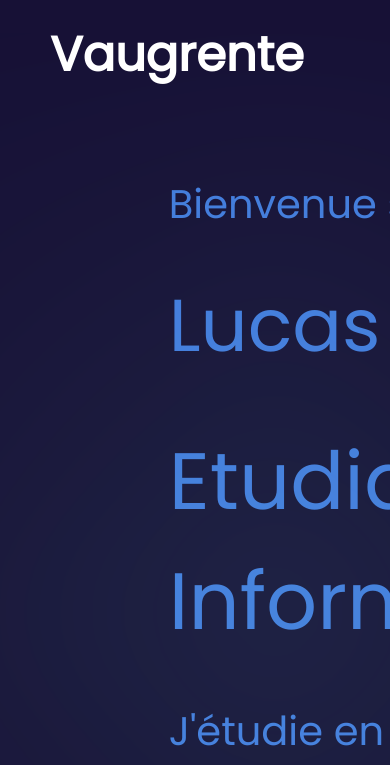
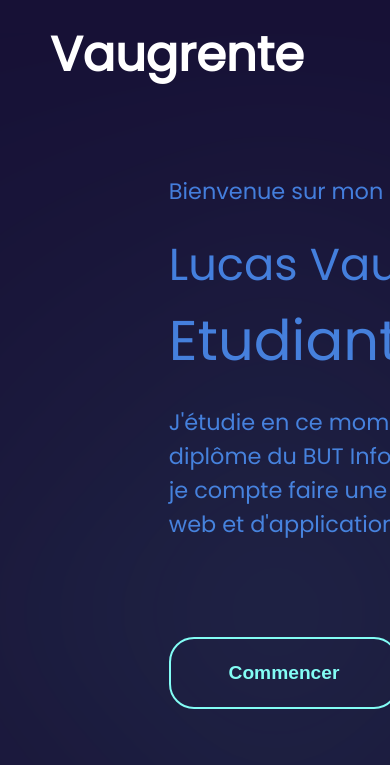
Before and after one commit to LucasVaugrente/Site-Personnel, a plain HTML site: page index.html in a window 390 px wide. Shown: the part 79-844 px from the top of the page. Drawn offline with Linux system fonts and the light colour scheme.

Commit message:
Update responsive Debut

```diff
--- a/css/debut.css
+++ b/css/debut.css
@@ -17,6 +17,7 @@
 
 .statut {
     font-size: 4em;
+    white-space: nowrap;
 }
 
 .btn-commencer {
@@ -57,10 +58,10 @@
     opacity: 0.6;
 }
 
-.test {
+.fond {
     position: absolute;
-    top: 70%;
-    left: 45%;
+    top: 70vh;
+    left: 45vw;
 }
 
 .cercle {
@@ -77,33 +78,32 @@
 
 @media screen and (max-width:1200px) {
 
-    .bienvenue, .pitch, .btn-commencer {
+    .bienvenue, .pitch {
         font-size: 1.2em;
     }
 
     .nom {
-        font-size: 2.3em;
+        font-size: 2.8em;
     }
 
     .statut {
-        font-size: 3.3em;
+        font-size: 3.8em;
     }
 }
 
-@media screen and (max-width:1050px) {
+@media screen and (max-width:1100px) {
 
-    .nom {
-        font-size: 2.5em;
+    .statut {
+        font-size: 3.5em;
     }
 
-    .statut {
-        font-size: 3em;
+    .bienvenue, .pitch {
+        font-size: 1.1em;
     }
 
-    .pitch, .pitch, .bienvenue {
-        font-size: 1.3em;
+    .btn-commencer {
+        margin-top: 3em;
     }
-
 }
 
 /* On commence à voir le haut du mon profil */
@@ -114,16 +114,20 @@
         padding-bottom: 30vh;
     }
 
-    .nom {
-        font-size: 2.8em;
+    .bienvenue, .pitch {
+        font-size: 1.3em;
     }
 
-    .statut {
-        font-size: 3.3em;
+    .nom  {
+        margin-top: 0.5em;
     }
 
-    .pitch, .pitch, .bienvenue {
-        font-size: 1.6em;
+    .pitch {
+        margin-top: 1em;
+    }
+
+    .btn-commencer {
+        margin-top: 4em;
     }
 }
 
@@ -135,20 +139,14 @@
         padding-bottom: 40vh;
     }
 
-    .nom {
-        font-size: 3.2em;
+    .bienvenue, .pitch {
+        font-size: 1.4em;
     }
 
-    .statut {
-        font-size: 3.7em;
-    }
-
-    .pitch {
-        font-size: 1.5em;
-    }
-
-    .btn-commencer, .bienvenue {
-        font-size: 1.6em;
+    .btn-commencer {
+        width: 12em;
+        padding: 1.2em;
+        margin-top: 5em;
     }
 }
 
@@ -160,20 +158,8 @@
         padding-bottom: 50vh;
     }
 
-    .nom {
-        font-size: 3.4em;
-    }
-
-    .statut {
-        font-size: 3.9em;
-    }
-
-    .pitch {
-        font-size: 1.7em;
-    }
-
-    .btn-commencer, .bienvenue {
-        font-size: 1.8em;
+    .para1, .para2, .parcours_etu {
+        font-size: 1.5em;
     }
 }
 
@@ -184,24 +170,6 @@
     #debut {
         padding-bottom: 60vh;
     }
-
-    .nom {
-        font-size: 3.6em;
-        padding: 0.5em 0 0 0;
-    }
-
-    .statut {
-        font-size: 4.1em;
-        padding: 0.5em 0;
-    }
-
-    .pitch {
-        font-size: 1.9em;
-    }
-
-    .btn-commencer, .bienvenue {
-        font-size: 2em;
-    }
 }
 
 /* On commence à revoir le haut du mon profil */
@@ -210,17 +178,6 @@
 
     #debut {
         padding-bottom: 70vh;
-    }
-
-    .nom {
-        font-size: 4.3em;    }
-
-    .statut {
-        font-size: 4.7em;
-    }
-
-    .btn-commencer, .pitch, .bienvenue {
-        font-size: 2.2em;
     }
 }
 
@@ -232,14 +189,4 @@
         padding-bottom: 90vh;
     }
 
-    .nom {
-        font-size: 4.6em;    }
-
-    .statut {
-        font-size: 5em;
-    }
-
-    .btn-commencer, .pitch, .bienvenue {
-        font-size: 2.5em;
-    }
 }
--- a/css/myself.css
+++ b/css/myself.css
@@ -110,7 +110,7 @@
 
     .para1, .para2 {
         font-size: 1.1em;
-        padding: 0 5em 1em ;
+        padding: 0 5em 1em;
     }
 
     .parcours_etu {
--- a/index.html
+++ b/index.html
@@ -57,7 +57,7 @@
             <span class="statut reveal-3">Etudiant en Informatique.</span>
             <span class="pitch reveal-4">J'étudie en ce moment à l'<a class="iut-site" href="https://iut-lannion.univ-rennes1.fr/" target="_blank">IUT de Lannion</a> pour avoir le diplôme du BUT Informatique, durant ma troisième année je compte faire une alternance dans le développement web et d'application.</span>
 
-            <div class="test">
+            <div class="fond">
                 <div class="cercle"></div>
             </div>
 
@@ -93,13 +93,13 @@
                     <div class="parcours_etu">
 
                         <article class="but-info">
-                            <h4>Bachelor Universitaire de Technologie (2021 - 2024)</h4>
+                            <h4>Bachelor Universitaire de Technologie <br> (2021 - 2024)</h4>
                             <p>&nbsp;</p>
                             <p><a href="https://iut-lannion.univ-rennes1.fr/" target="_blank">IUT de Lannion</a></p>
                         </article>
 
                         <article class="lycee">
-                            <h4>Baccaleuréat Générale (2018 -2021)</h4>
+                            <h4>Baccaleuréat Générale <br> (2018 -2021)</h4>
                             <p>Option Mathématiques, Numérique Scientifique et Informatique et Maths Expertes.</p>
                             <p><a href="https://www.lesrimains.org" target="_blank">Lycée Les Rimains Saint-Malo</a></p>
                         </article>
```
